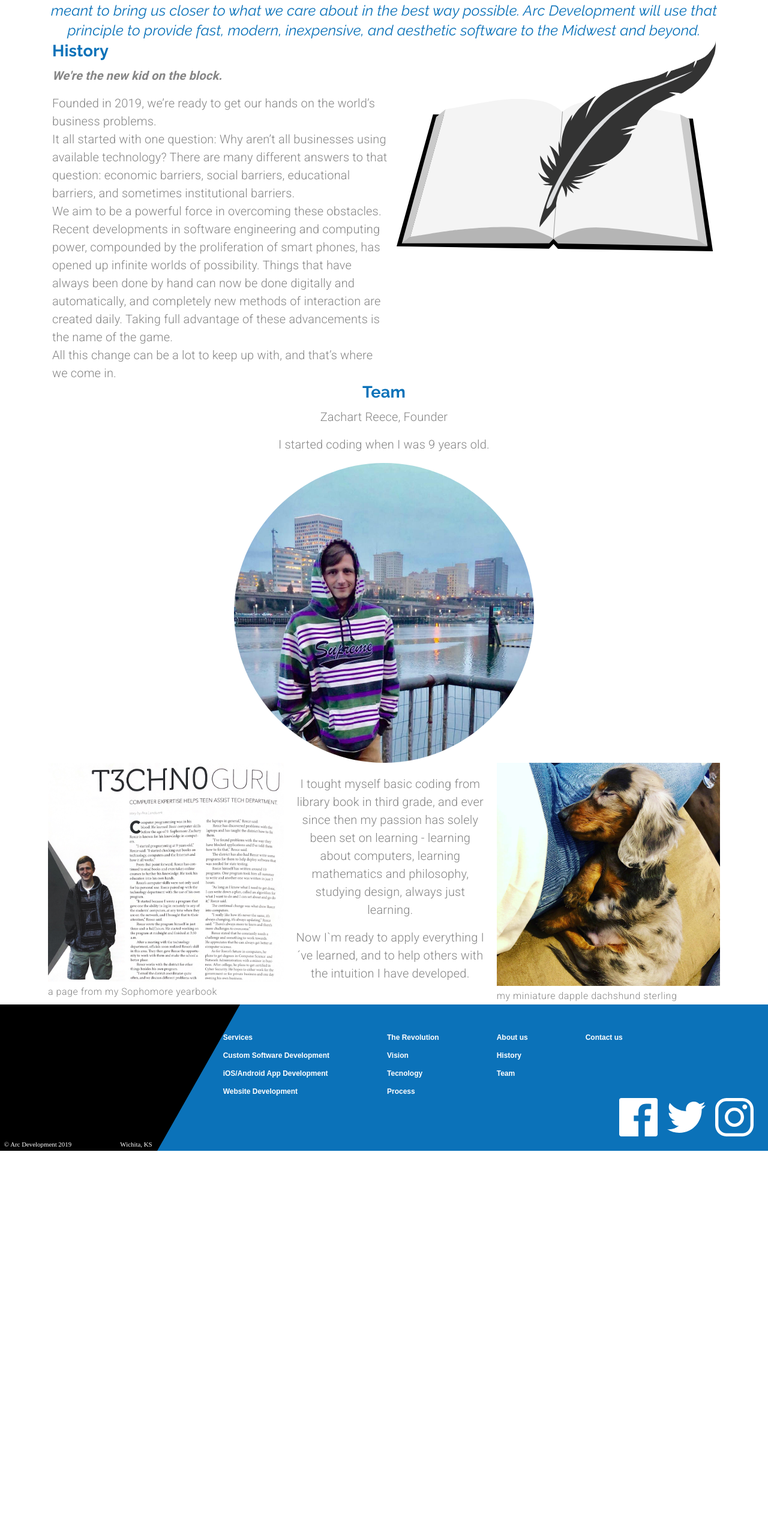
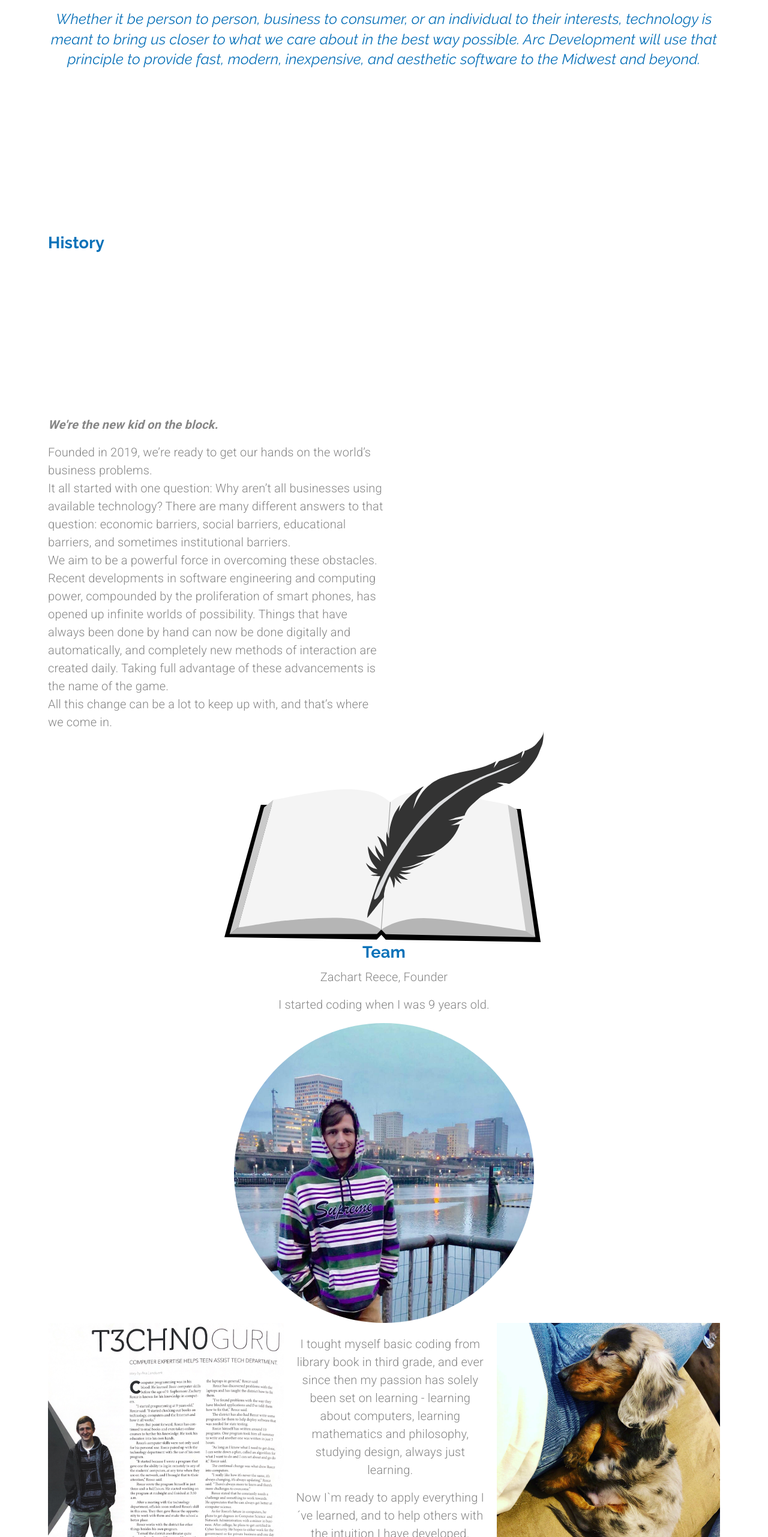
Before and after one commit to Cristianoaf81GIT/Curso-HiFi-Design-material-react, a React (Create React App) app: page /about in a window 1280 px wide. Shown: the part 237-2800 px from the top of the page at 60% size. Before the commit the page ends 2156 px from the top, so only its background shows below. Built offline with nearby package versions, Linux system fonts and the light colour scheme.

Commit message:
106. About Us Page - Responsive Design

```diff
--- a/src/components/About.jsx
+++ b/src/components/About.jsx
@@ -3,11 +3,15 @@ import {makeStyles, useTheme} from '@material-ui/core/styles';
 import Grid from '@material-ui/core/Grid';
 import Typography from '@material-ui/core/Typography';
 import Avatar from '@material-ui/core/Avatar';
+import { useMediaQuery } from '@material-ui/core';
+import Hidden from '@material-ui/core/Hidden';
 
 import history from '../assets/history.svg';
 import profile from '../assets/founder.jpg';
 import yearbook from '../assets/yearbook.svg';
 import puppy from '../assets/puppy.svg';
+import matchers from '@testing-library/jest-dom/matchers';
+import CallToAction from './ui/CallToAction';
 
 const useStyles = makeStyles(theme => ({
   missionStatement: {
@@ -27,23 +31,30 @@ const useStyles = makeStyles(theme => ({
   },
   avatar: {
     height: "25em",
-    width: "25em"
+    width: "25em",
+    [theme.breakpoints.down('sm')]: {
+      height: '20em',
+      width: '20em',
+      maxHeight: 300,
+      maxWidth: 300
+    }
   }
 }));
 
 const URL_SRC = 'https://github.com/zreecespieces/material-ui-course-create-react-app/blob/master/src/components/About.js';
 
-export default function About() {
+export default function About(props) {
   const classes = useStyles();
   const theme = useTheme();
+  const matchesMD = useMediaQuery(theme.breakpoints.down('md'));
 
   return (
     <Grid container direction="column">
-      <Grid item className={classes.rowContainer} style={{marginTop: "2em"}}>
-        <Typography variant="h2">About us</Typography>
+      <Grid item className={classes.rowContainer} style={{marginTop: matchesMD ? '1em':'2em'}}>
+        <Typography variant="h2" align={matchesMD ? 'center' : undefined}>About us</Typography>
       </Grid>
 
-      <Grid item container justifyContent='center' className={classes.rowContainer}>
+      <Grid item container justifyContent='center' className={classes.rowContainer} style={{marginTop: "3em"}}>
         <Typography variant="h4" align="center" className={classes.missionStatement}>
           Whether it be person to person, business to consumer, or an individual
           to their interests, technology is meant to bring us closer to what we
@@ -53,30 +64,58 @@ export default function About() {
         </Typography>
       </Grid>
 
-      <Grid item container className={classes.rowContainer} justifyContent="space-around">
+      <Grid
+        item
+        container
+        className={classes.rowContainer}
+        justifyContent="space-around"
+        direction={matchers ? 'column':'row'}
+        alignItems={matchesMD ? 'center':undefined}
+      >
         <Grid item>
         <Grid item container direction="column" lg style={{maxWidth: "35em"}}>
-          <Typography variant="h4" gutterBottom>History</Typography>
+          <Typography
+            variant="h4"
+            gutterBottom
+            align={matchesMD ? 'center' :  undefined}
+            style={{marginTop: '10em', marginBottom: '10em'}}
+          >
+            History
+          </Typography>
 
 
          <Grid item>
-          <Typography variant="body1" paragraph style={{ fontWeight: 700, fontStyle: "italic" }}>
+          <Typography
+            variant="body1"
+            paragraph
+            style={{ fontWeight: 700, fontStyle: "italic" }}
+            align={matchesMD ? 'center' :  undefined}
+          >
             We're the new kid on the block.
           </Typography>
 
-          <Typography variant="body1">
+          <Typography
+            variant="body1"
+            align={matchesMD ? 'center' :  undefined}
+          >
             Founded in 2019, we’re ready to get our hands on the world’s
             business problems.
           </Typography>
 
-          <Typography variant="body1">
+          <Typography
+            variant="body1"
+            align={matchesMD ? 'center' :  undefined}
+          >
             It all started with one question: Why aren’t all businesses
             using available technology? There are many different answers to
             that question: economic barriers, social barriers, educational
             barriers, and sometimes institutional barriers.
           </Typography>
 
-          <Typography variant="body1">
+          <Typography
+            variant="body1"
+            align={matchesMD ? 'center' :  undefined}
+          >
             We aim to be a powerful force in overcoming these obstacles.
             Recent developments in software engineering and computing power,
             compounded by the proliferation of smart phones, has opened up
@@ -86,7 +125,10 @@ export default function About() {
             full advantage of these advancements is the name of the game.
           </Typography>
 
-          <Typography variant="body1">
+          <Typography
+            variant="body1"
+            align={matchesMD ? 'center' :  undefined}
+          >
             All this change can be a lot to keep up with, and that’s where
             we come in.
           </Typography>
@@ -95,12 +137,19 @@ export default function About() {
       </Grid>
     </Grid>
       <Grid item>
-        <Grid item container justifyContent="center" lg>
+        <Grid item container justifyContent="center" lg style={{maxHeight:matchesMD?200:'22em'}}>
           <img src={history} alt="quill pen sitting on top of book" style={{ maxHeight: "22em" }}/>
         </Grid>
       </Grid>
      </Grid>
-      <Grid item container direction="column" className={classes.rowContainer} alignItems='center'>
+      <Grid
+        item
+        container
+        direction="column"
+        className={classes.rowContainer}
+        alignItems='center'
+        style={{marginBottom:'15em'}}
+      >
         <Grid item>
           <Typography variant="h4"  align='center' gutterBottom>Team</Typography>
         </Grid>
@@ -115,17 +164,7 @@ export default function About() {
         <Grid item>
           <Avatar alter="founder" src={profile} className={classes.avatar}/>
         </Grid>
-        <Grid item container>
-          <Grid item container direction="column" lg>
-            <Grid item>
-              <img src={yearbook} alt="yearbook page about founder"/>
-            </Grid>
-            <Grid item>
-              <Typography variant="caption">
-                a page from my Sophomore yearbook
-              </Typography>
-            </Grid>
-          </Grid>
+        <Hidden lgUp>
           <Grid item lg style={{maxWidth: "45em", padding: "1.25em"}}>
             <Typography variant="body1" align='center' paragraph>
               I tought myself basic coding from library book in third grade,
@@ -138,9 +177,46 @@ export default function About() {
               others with the intuition I have developed.
             </Typography>
           </Grid>
-          <Grid item container direction="row" lg alignItems="flex-end">
+        </Hidden>
+        <Grid item container justifyContent={matchesMD ? 'center':undefined}>
+          <Grid
+            item
+            container
+            direction="column"
+            lg
+            justifyContent={matchesMD?'center':undefined}
+            style={{marginBottom: matchesMD?'2.5em':0}}
+          >
             <Grid item>
-              <img src={puppy} alt="grey spotted puppy"/>
+              <img
+                src={yearbook}
+                alt="yearbook page about founder"
+                style={{maxWidth: matchesMD ? 300 : undefined}}
+              />
+            </Grid>
+            <Grid item>
+              <Typography variant="caption">
+                a page from my Sophomore yearbook
+              </Typography>
+            </Grid>
+          </Grid>
+          <Hidden mdDown>
+            <Grid item lg style={{maxWidth: "45em", padding: "1.25em"}}>
+              <Typography variant="body1" align='center' paragraph>
+                I tought myself basic coding from library book in third grade,
+                and ever since then my passion has solely been set on learning -
+                learning about computers, learning mathematics and philosophy,
+                studying design, always just learning.
+              </Typography>
+              <Typography variant="body1" align='center' paragraph>
+                Now I`m ready to apply everything I´ve learned, and to help
+                others with the intuition I have developed.
+              </Typography>
+            </Grid>
+          </Hidden>
+          <Grid item container direction="row" lg alignItems={matchesMD?'center':'flex-end'}>
+            <Grid item>
+              <img src={puppy} alt="grey spotted puppy" style={{maxWidth: matchesMD ? 300 : undefined}}/>
             </Grid>
             <Grid item>
               <Typography variant="caption">
@@ -150,6 +226,9 @@ export default function About() {
           </Grid>
         </Grid>
       </Grid>
+      <Grid item>
+        <CallToAction setValue={props.setValue}/>
+      </Grid>
     </Grid>
   );
 }
```
